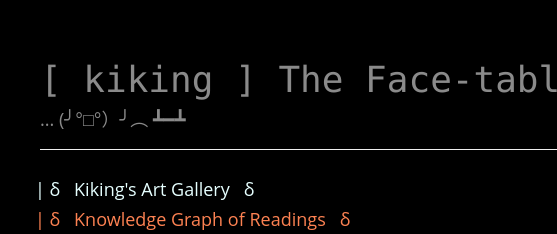
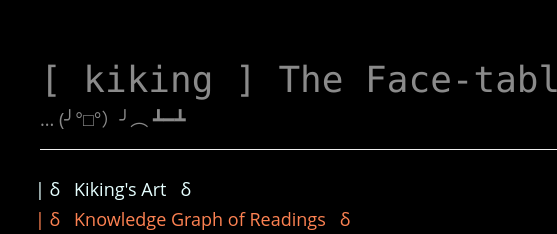
Before and after one commit to kiking0501/kiking0501.github.io, a plain HTML site: page index.html in a window 1280 px wide. Shown: the top 234 px of the page, 0-557 px from the left. Drawn offline with nearby package versions, Linux system fonts and the light colour scheme.

Commit message:
add online museum link

```diff
--- a/index.html
+++ b/index.html
@@ -77,10 +77,10 @@
 
           <div class="column" style="min-width:400px">
             <h4 style="">
-              <a href="https://kiking0501.github.io/kiking-art-gallery" target="_blank" style="text-decoration: none;">
+              <a href="https://kiking0501.github.io/kiking-art-gallery/3d-museum" target="_blank" style="text-decoration: none;">
                   <span style="margin-left:10px; color: #e6ffff";
                       title="The complete collection of all my artworks!">
-                      |   δ &nbsp; Kiking's Art Gallery &nbsp; δ
+                      |   δ &nbsp; Kiking's Art &nbsp; δ
                   </span>
               </a>
             </h4>
```
Also changed, not shown: 1 other file.
